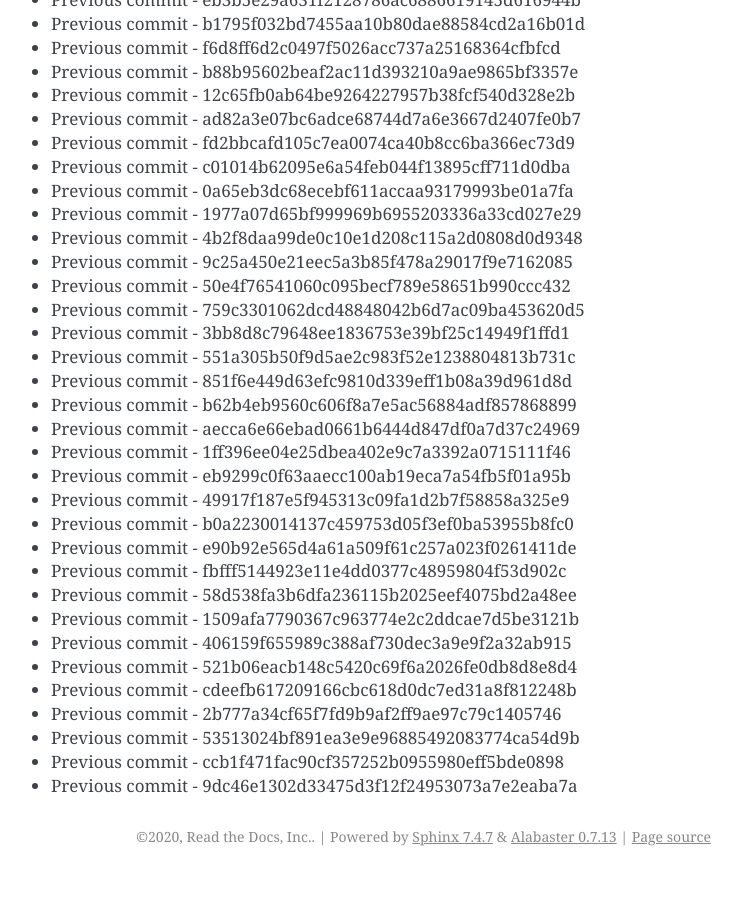
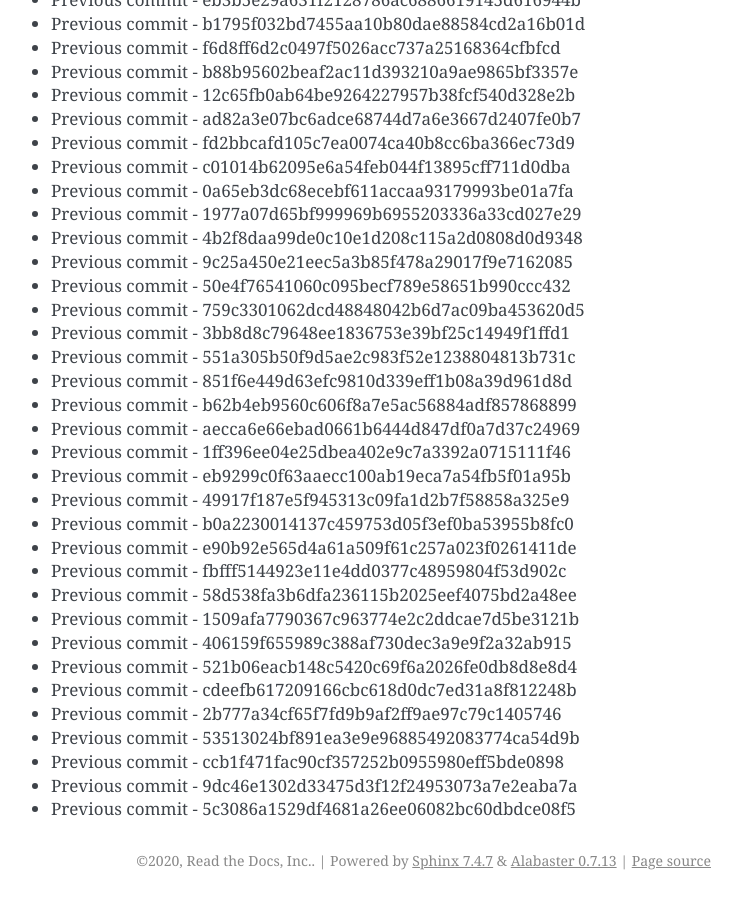
Before and after one commit to readthedocs/rtd-git-stresstest, a Sphinx documentation site: the page built from docs/updates.rst, in a window 1280 px wide and 900 px high, scrolled down 10769 px. Shown: the whole window, without its empty margins (399-1141 px from the left). Built offline with Sphinx 7.4.7, drawn with Linux system fonts in a browser that asks for light colours; before the commit the page ends 11645 px from its top, so only the background shows below that.

Commit message:
Generating commit from previous: 5c3086a1529df4681a26ee06082bc60dbdce08f5

```diff
--- a/docs/updates.rst
+++ b/docs/updates.rst
@@ -484,3 +484,4 @@ It can be tested for any performance characteristics.
 * Previous commit - 53513024bf891ea3e9e96885492083774ca54d9b
 * Previous commit - ccb1f471fac90cf357252b0955980eff5bde0898
 * Previous commit - 9dc46e1302d33475d3f12f24953073a7e2eaba7a
+* Previous commit - 5c3086a1529df4681a26ee06082bc60dbdce08f5
```
